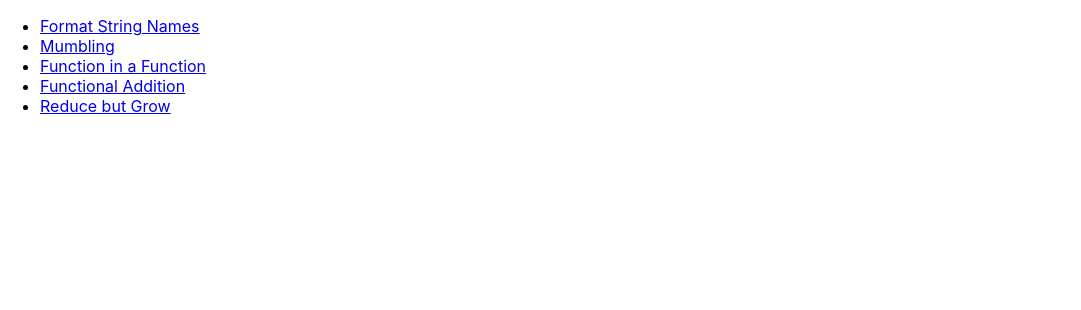
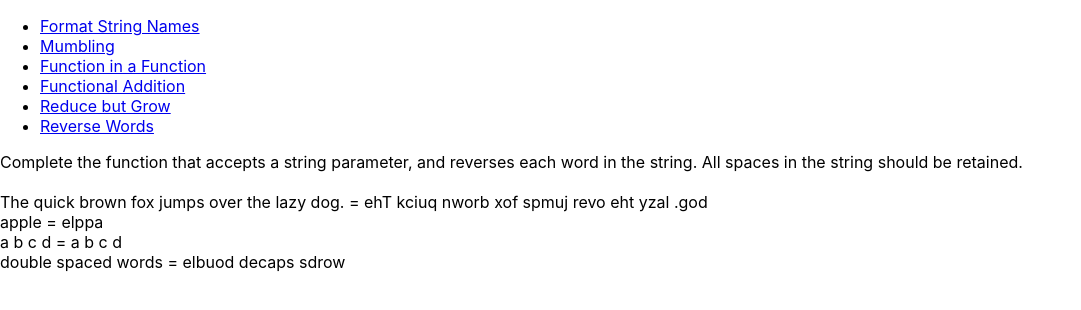
Before and after one commit to leidymgdev/codewars, a React (Create React App) app: page /reverse-words in a window 1280 px wide. Shown: the top 310 px of the page, without its empty margins (0-1081 px from the left). Built offline with nearby package versions, Linux system fonts and the light colour scheme.

Commit message:
End Reverse Words Challenge.

```diff
--- /dev/null
+++ b/src/components/ReverseWords.tsx
@@ -0,0 +1,22 @@
+const ReverseWords = () => {
+  const reverseWords = (str: string) => {
+    return str
+      .split(" ")
+      .map((text) => text.split("").reverse().join(""))
+      .join(" ");
+  };
+
+  return (
+    <>
+      Complete the function that accepts a string parameter, and reverses each
+      word in the string. All spaces in the string should be retained. <br /><br />
+
+      The quick brown fox jumps over the lazy dog. = { reverseWords('The quick brown fox jumps over the lazy dog.') }<br />
+      apple = { reverseWords('apple') }<br />
+      a b c d = { reverseWords('a b c d') }<br />
+      double  spaced  words = { reverseWords('double  spaced  words') }
+    </>
+  );
+};
+
+export default ReverseWords;
--- a/src/routes/routes.ts
+++ b/src/routes/routes.ts
@@ -3,6 +3,7 @@ import FunctionalAddition from '../components/FunctionalAddition';
 import FunctionInAFunction from '../components/FunctionInAFunction';
 import Mumbling from '../components/Mumbling';
 import ReduceButGrow from '../components/ReduceButGrow';
+import ReverseWords from '../components/ReverseWords';
 
 type JSXComponent = () => JSX.Element
 
@@ -42,5 +43,11 @@ export const routes: Route[] = [
         path: 'reduce-but-grow',
         Component: ReduceButGrow,
         name: 'Reduce but Grow'
+    },
+    {
+        to: '/reverse-words',
+        path: 'reverse-words',
+        Component: ReverseWords,
+        name: 'Reverse Words'
     }
 ];
```
